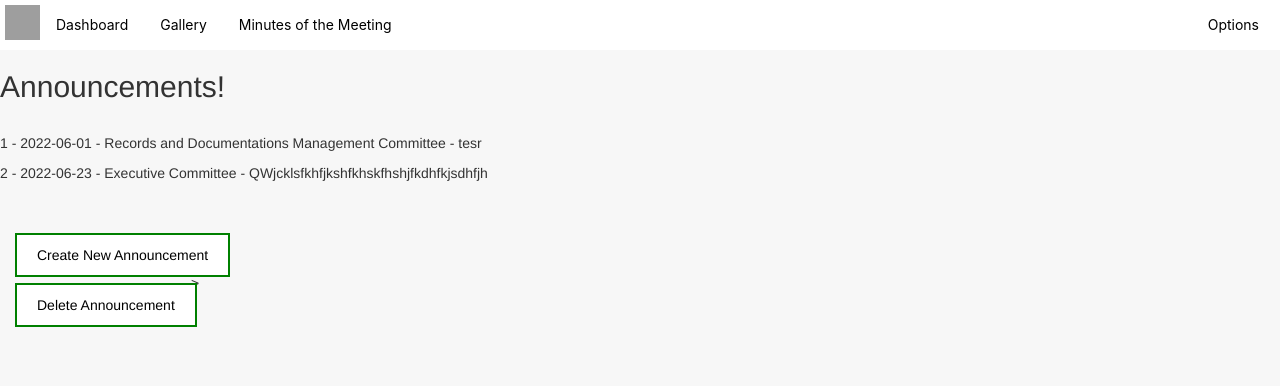
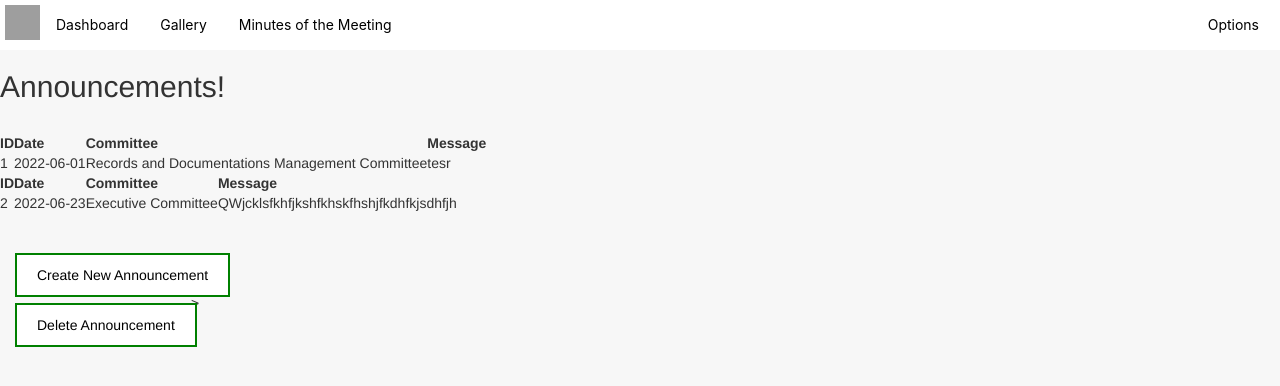
Before and after one commit to delinquentxx/FINALTOPRAMIS, a Flask app: page /dashboard in a window 1280 px wide. Shown: the top 386 px of the page. Run offline with Flask 2, Linux system fonts and the light colour scheme; a user stored in the database is signed in; data comes from the database, SQL or seed files in the repository; both versions use the stored data as it was after the commit; some libraries are stand-ins or nearby versions; grey boxes are pictures that could not be loaded.

Commit message:
- filehandler added

```diff
--- a/app.py
+++ b/app.py
@@ -6,12 +6,15 @@ from wtforms import StringField, PasswordField, SubmitField, DateField, SelectFi
 from wtforms.validators import InputRequired, Length, ValidationError
 from flask_bcrypt import Bcrypt
 from io import BytesIO
+from logging import FileHandler,WARNING
 
 from data import *
 
 app = Flask(__name__)
 db = SQLAlchemy(app)
 bcrypt = Bcrypt(app)
+file_handler = FileHandler('error.txt')
+file_handler.setLevel(WARNING)
 app.config['SQLALCHEMY_DATABASE_URI'] = 'sqlite:///flipp.db'
 app.config['SECRET_KEY'] = 'dbaeb1093fa44a11b34ef90987c5312f'
 
--- a/templates/dashboard.html
+++ b/templates/dashboard.html
@@ -10,7 +10,21 @@
 <br>
 
  {% for announcement in announcements %}
- <p>{{ announcement.id }} - {{ announcement.date }} - {{ announcement.committee }} - {{ announcement.message }} </p>
+<table>
+    <tr>
+        <th>ID</th>
+        <th>Date</th>
+        <th>Committee</th>
+        <th>Message</th>
+    </tr>
+    <tr>
+        <td>{{ announcement.id }}</td>
+        <td>{{ announcement.date }}</td>
+        <td>{{ announcement.committee }}</td>
+        <td>{{ announcement.message }}</td>
+    </tr>
+</table>
+<!-- <p>{{ announcement.id }} - {{ announcement.date }} - {{ announcement.committee }} - {{ announcement.message }} </p>-->
  {% endfor %}
 
 
--- a/templates/profile.html
+++ b/templates/profile.html
@@ -2,6 +2,9 @@
 
 {% block content %}
 
-<h1>This is the Profile page</h1>
+<h1>Change Password</h1>
+
+
+
 
 {% endblock %}
```
Also changed, not shown: flipp.db.
